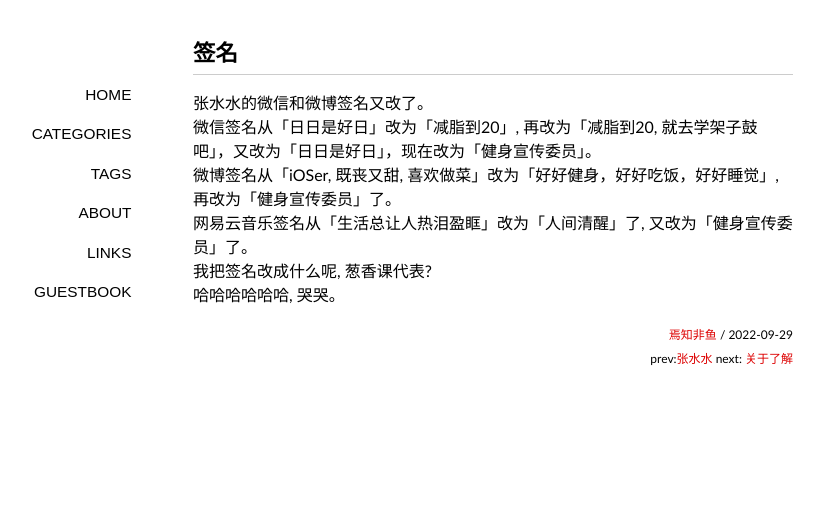
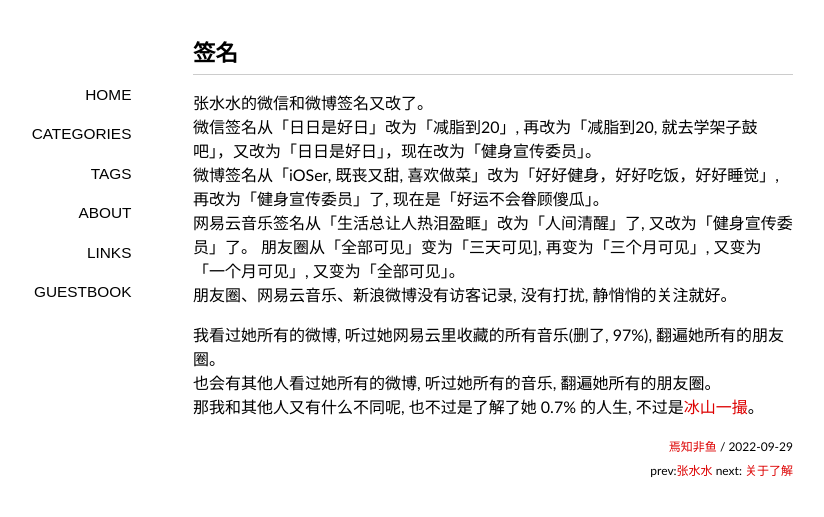
Before and after one commit to ohmyfish/ohmyfish.github.io, a Jekyll site: the page built from _posts/2022-09-29-签名.md, in a window 1280 px wide. Shown: the top 517 px of the page, without its empty margins (147-971 px from the left). Built offline with Jekyll 4.4.1, drawn with Linux system fonts in a browser that asks for light colours; some web fonts are replaced; comment, search, counter and statistics services are not loaded.

```diff
--- a/_posts/2022-09-29-签名.md
+++ b/_posts/2022-09-29-签名.md
@@ -6,7 +6,11 @@ tags: [旧时光]
 ---
 张水水的微信和微博签名又改了。
 微信签名从「日日是好日」改为「减脂到20」, 再改为「减脂到20, 就去学架子鼓吧」，又改为「日日是好日」，现在改为「健身宣传委员」。
-微博签名从「iOSer, 既丧又甜, 喜欢做菜」改为「好好健身，好好吃饭，好好睡觉」, 再改为「健身宣传委员」了。
+微博签名从「iOSer, 既丧又甜, 喜欢做菜」改为「好好健身，好好吃饭，好好睡觉」, 再改为「健身宣传委员」了, 现在是「好运不会眷顾傻瓜」。
 网易云音乐签名从「生活总让人热泪盈眶」改为「人间清醒」了, 又改为「健身宣传委员」了。
-我把签名改成什么呢, 葱香课代表?
-哈哈哈哈哈哈, 哭哭。
+朋友圈从「全部可见」变为「三天可见], 再变为「三个月可见」, 又变为「一个月可见」, 又变为「全部可见」。
+朋友圈、网易云音乐、新浪微博没有访客记录, 没有打扰, 静悄悄的关注就好。
+
+我看过她所有的微博, 听过她网易云里收藏的所有音乐(删了, 97%), 翻遍她所有的朋友圈。
+也会有其他人看过她所有的微博, 听过她所有的音乐, 翻遍她所有的朋友圈。
+那我和其他人又有什么不同呢, 也不过是了解了她 0.7% 的人生, 不过是[冰山一撮](https://ohmyfish.github.io/2016/01/冰山一撮/)。
```
Also changed, not shown: _posts/2023-01-29-关于恋爱.md (+3 -2 lines), _posts/2023-04-25-内耗的我.md (added, +20 -0 lines), _posts/2023-04-26-喜欢和爱.md (added, +24 -0 lines).
